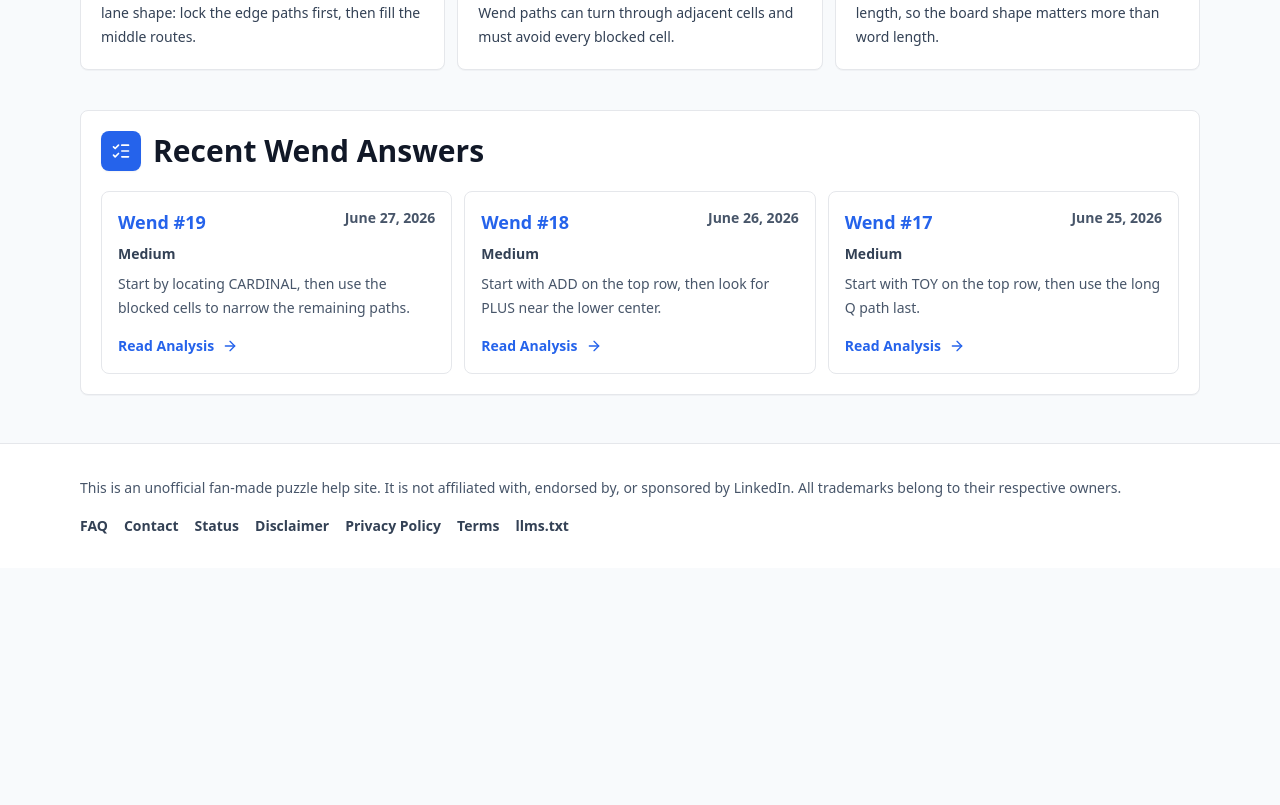
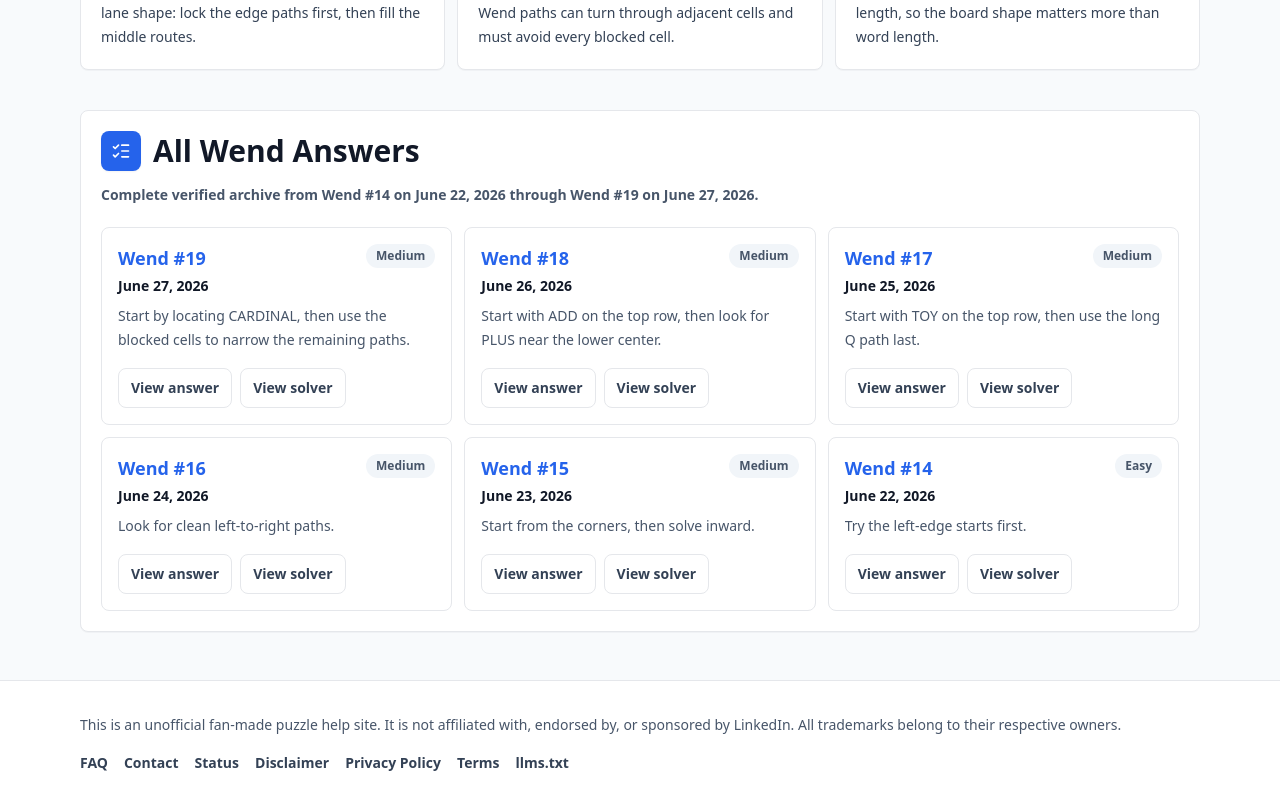
Before and after one commit to leontinasilva493-glitch/wendanswer, a Next.js app: page / in a window 1280 px wide. Shown: the part 1840-2645 px from the top of the page. Before the commit the page ends 2408 px from the top, so only its background shows below. Built offline with nearby package versions, Linux system fonts and the light colour scheme; no server answers.

Commit message:
fix: show complete Wend archive on homepage

```diff
--- a/package.json
+++ b/package.json
@@ -15,6 +15,7 @@
     "publish:wend": "node scripts/publish-wend-daily.mjs",
     "smoke:local": "node scripts/smoke-local.mjs",
     "test:latest-date": "node tests/latest-date.test.mjs",
+    "test:wend-archive-coverage": "node tests/wend-archive-coverage.test.mjs",
     "test:wend-archive-url": "node tests/wend-archive-url.test.mjs",
     "test:wend-freshness": "node tests/wend-freshness.test.mjs",
     "test:wend-linkedin": "node tests/wend-linkedin-parity.test.mjs",
--- a/src/app/linkedin-wend-archive/page.tsx
+++ b/src/app/linkedin-wend-archive/page.tsx
@@ -15,19 +15,28 @@ export const metadata: Metadata = pageMetadata({
 });
 
 export default function WendArchivePage() {
+  const oldestWend = wendPuzzles.at(-1) ?? wendPuzzles[0];
+  const latestWend = wendPuzzles[0];
+
   return (
     <main className="page-shell">
       <JsonLd data={breadcrumbJson([{ name: "Home", path: "/" }, { name: "Wend Archive", path: "/linkedin-wend-archive" }])} />
       <section>
         <h1 className="break-words text-3xl font-black leading-tight tracking-normal text-ink sm:text-4xl md:text-5xl">LinkedIn Wend Answer Archive</h1>
         <p className="section-copy">
-          Recent Wend answers are organized by puzzle number and date. Open a detail page for the answer, path,
+          Every verified Wend answer is organized by puzzle number and date. Open a detail page for the answer, path,
           explanation, previous puzzle, next puzzle, and solver links.
         </p>
+        {oldestWend && latestWend ? (
+          <p className="mt-3 text-sm font-semibold text-slate-600">
+            Archive coverage: Wend #{oldestWend.puzzleNumber} on {oldestWend.dateLabel} through Wend #
+            {latestWend.puzzleNumber} on {latestWend.dateLabel}.
+          </p>
+        ) : null}
       </section>
 
       <section className="section">
-        <h2 className="section-title">Recent Wend Answers</h2>
+        <h2 className="section-title">All Wend Answers</h2>
         <div className="mt-5">
           <ArchiveList puzzles={wendPuzzles} />
         </div>
--- a/src/app/page.tsx
+++ b/src/app/page.tsx
@@ -1,11 +1,11 @@
 import Link from "next/link";
 import type { Metadata } from "next";
 import { ArrowRight, CircleHelp, Lightbulb, ListChecks, Route, Zap } from "lucide-react";
+import { ArchiveList } from "@/components/ArchiveList";
 import { FaqDetails } from "@/components/FaqDetails";
 import { HintAccordion } from "@/components/HintAccordion";
 import { JsonLd } from "@/components/JsonLd";
 import { WendAnswerReveal } from "@/components/WendAnswerReveal";
-import { wendArchiveSlug } from "@/lib/dates";
 import { todayWend, wendPuzzles } from "@/lib/puzzles";
 import { faqJson, pageMetadata } from "@/lib/seo";
 import { expectedWendDisplay, isWendReadyForToday } from "@/lib/wend-status";
@@ -17,7 +17,7 @@ export function generateMetadata(): Metadata {
 
   return pageMetadata({
     title: `Wend Answer Today - ${heroWend.dateLabel} | Wend #${heroWend.puzzleNumber} Answer`,
-    description: `Wend answer today for ${heroWend.dateLabel} puzzle no ${heroWend.puzzleNumber}. Get spoiler-safe hints, word paths, solver help, and recent Wend archive pages.`,
+    description: `Wend answer today for ${heroWend.dateLabel} puzzle no ${heroWend.puzzleNumber}. Get spoiler-safe hints, word paths, solver help, and complete Wend archive pages.`,
     path: "/",
     keywords: [
       "wend answer today",
@@ -56,7 +56,9 @@ const faq = [
 ];
 
 export default function HomePage() {
-  const recentPuzzles = wendPuzzles.slice(0, 3);
+  const archivePuzzles = wendPuzzles;
+  const oldestWend = archivePuzzles.at(-1) ?? todayWend;
+  const latestWend = archivePuzzles[0] ?? todayWend;
   const heroWend = expectedWendDisplay(todayWend);
   const wendReady = isWendReadyForToday(todayWend);
   const lastVerifiedWend = wendPuzzles.find((puzzle) => puzzle.isVerified) ?? todayWend;
@@ -175,27 +177,14 @@ export default function HomePage() {
           <span className="section-icon">
             <ListChecks aria-hidden className="h-5 w-5" />
           </span>
-          <span>Recent Wend Answers</span>
+          <span>All Wend Answers</span>
         </h2>
-        <div className="mt-5 archive-grid">
-          {recentPuzzles.map((puzzle) => (
-            <Link
-              className="archive-card block"
-              href={`/${wendArchiveSlug(puzzle.puzzleNumber, puzzle.dateLabel)}`}
-              key={puzzle.date}
-            >
-              <div className="flex items-start justify-between gap-3">
-                <h3 className="text-lg font-black text-brand">Wend #{puzzle.puzzleNumber}</h3>
-                <p className="text-sm font-semibold text-slate-600">{puzzle.dateLabel}</p>
-              </div>
-              <p className="mt-2 text-sm font-semibold text-slate-700">{puzzle.difficulty}</p>
-              <p className="mt-2 line-clamp-2 text-sm leading-6 text-slate-600">{puzzle.quickHint}</p>
-              <span className="mt-4 inline-flex items-center gap-2 text-sm font-bold text-brand">
-                Read Analysis
-                <ArrowRight aria-hidden className="h-4 w-4" />
-              </span>
-            </Link>
-          ))}
+        <p className="mt-3 text-sm font-semibold leading-6 text-slate-600">
+          Complete verified archive from Wend #{oldestWend.puzzleNumber} on {oldestWend.dateLabel} through Wend #
+          {latestWend.puzzleNumber} on {latestWend.dateLabel}.
+        </p>
+        <div className="mt-5">
+          <ArchiveList puzzles={archivePuzzles} />
         </div>
       </section>
     </main>
```
Also changed, not shown: 3 other files (tests, documents, lock files or other folders).
